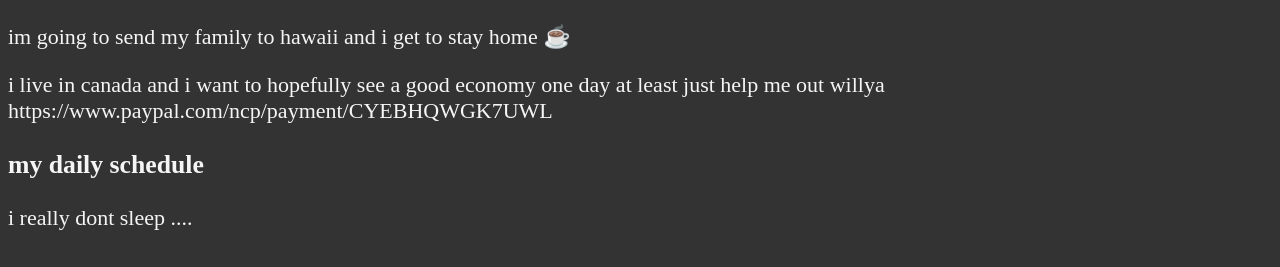
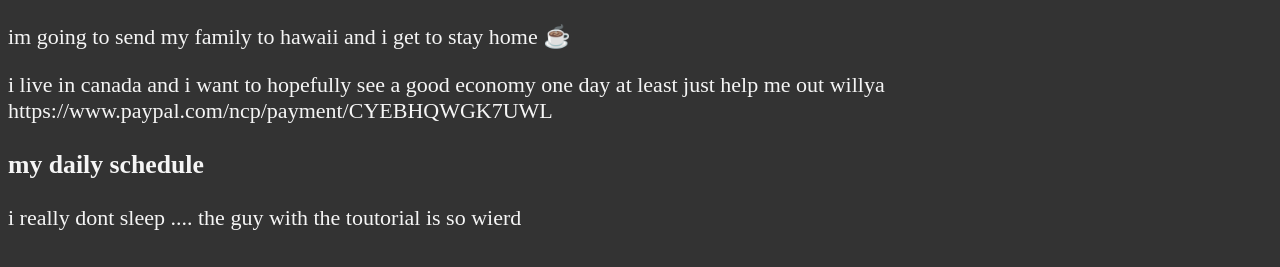
Before and after one commit to leaper1150/TryingToBe_WebDev, a plain HTML site: page index.html in a window 1280 px wide. Shown: the part 533-800 px from the top of the page. Drawn offline with Linux system fonts and the light colour scheme.

Commit message:
Update index.html

```diff
--- a/index.html
+++ b/index.html
@@ -31,6 +31,6 @@
         <p>i live in canada and i want to hopefully see a good economy one day at least just help me out willya https://www.paypal.com/ncp/payment/CYEBHQWGK7UWL</p>
 
         <h3>my daily schedule</h3>
-        <p> i really dont sleep ....</p>
+        <p> i really dont sleep .... the guy with the toutorial is so wierd</p>
     </body>
 </html>
```
